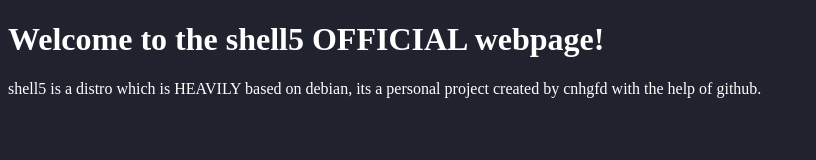
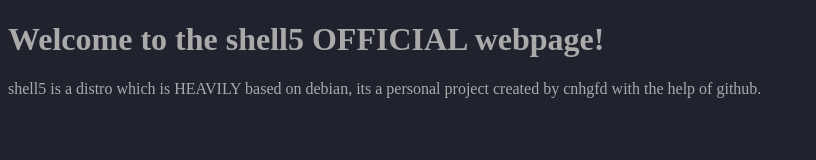
Before and after one commit to cnhgfd/shell5-distro, a plain HTML site: page index.html in a window 1280 px wide. Shown: the whole page, without its empty margins (0-816 px from the left). Drawn offline with Linux system fonts and the light colour scheme.

Commit message:
Change text color from white to light gray

```diff
--- a/style.css
+++ b/style.css
@@ -1,4 +1,4 @@
 body {
   background-color: #20222e;
-  color: #ffffff;
+  color: #aaaaaa;
 }
```
